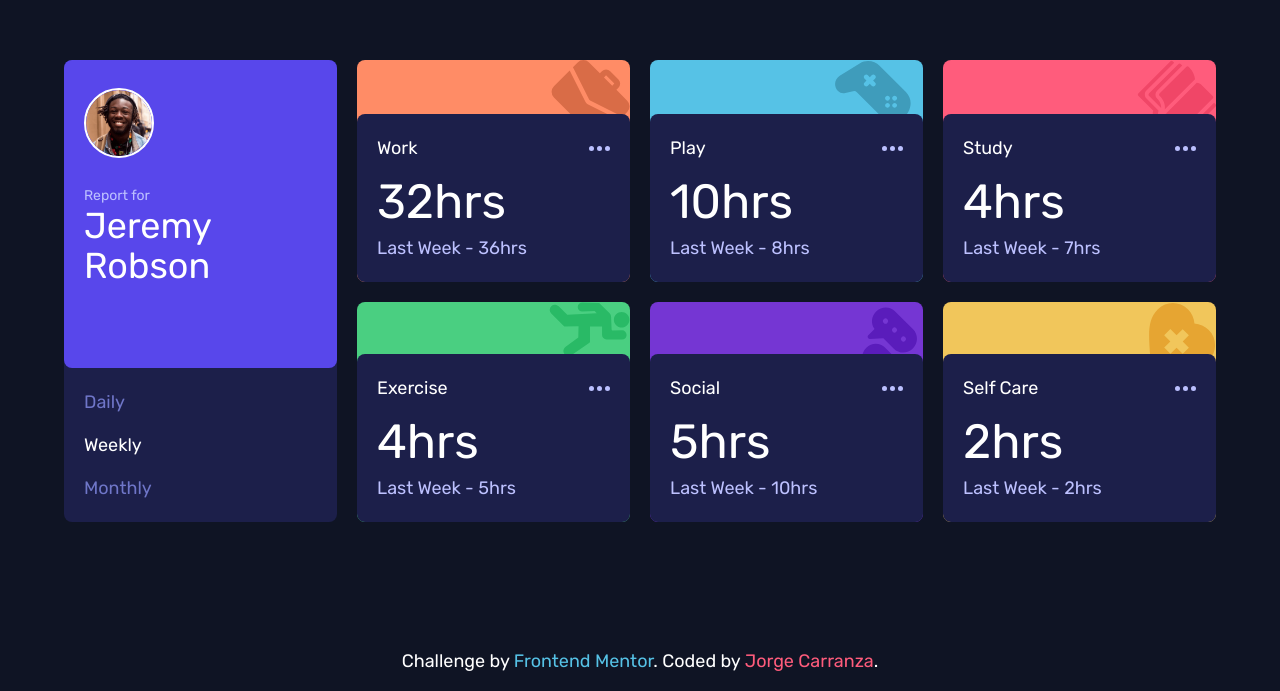
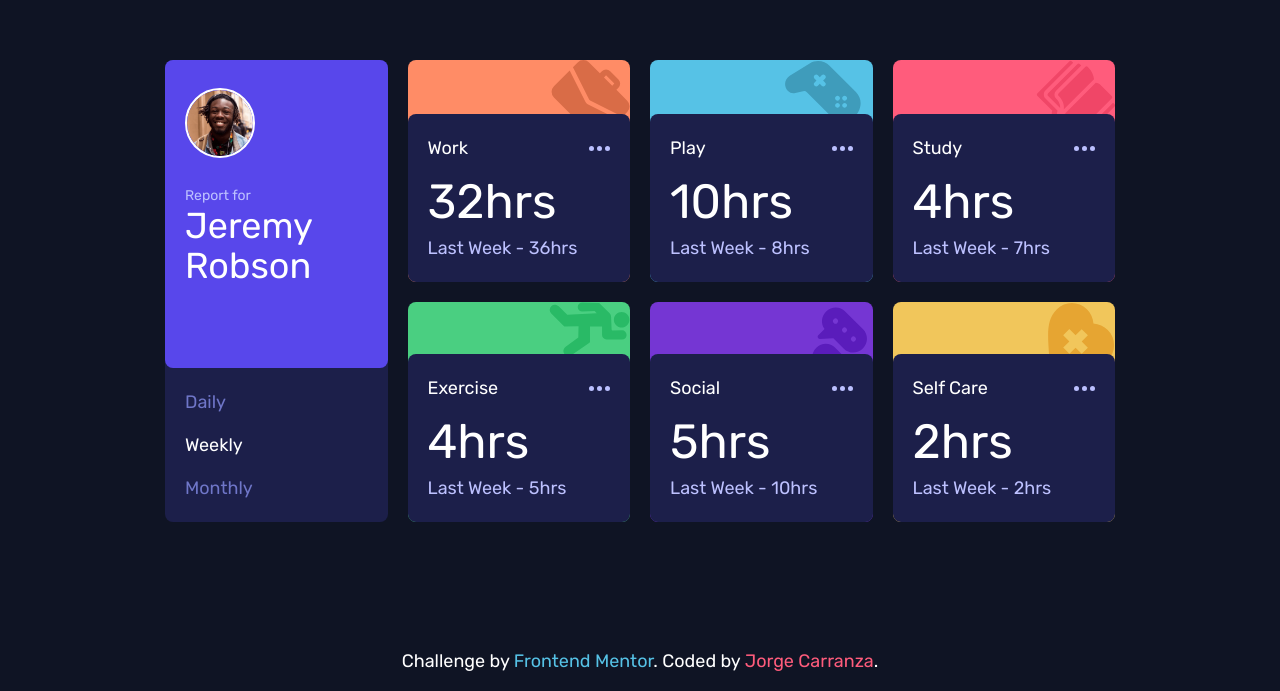
Before and after one commit to jorgecb10/FrontendMentor_Time-Tracking-Dashboard_solution, a website: page index.html in a window 1280 px wide. Shown: the part 109-800 px from the top of the page. Drawn offline with Linux system fonts and the light colour scheme.

Commit message:
tamaño del contenedor

```diff
--- a/src/css/styles.css
+++ b/src/css/styles.css
@@ -18,7 +18,7 @@
 }
 
 .contenedor {
-    max-width: 1200px;
+    max-width: 950px;
     width: 90%;
     margin: 0 auto;
 }
```
Also changed, not shown: dist/output.css.
